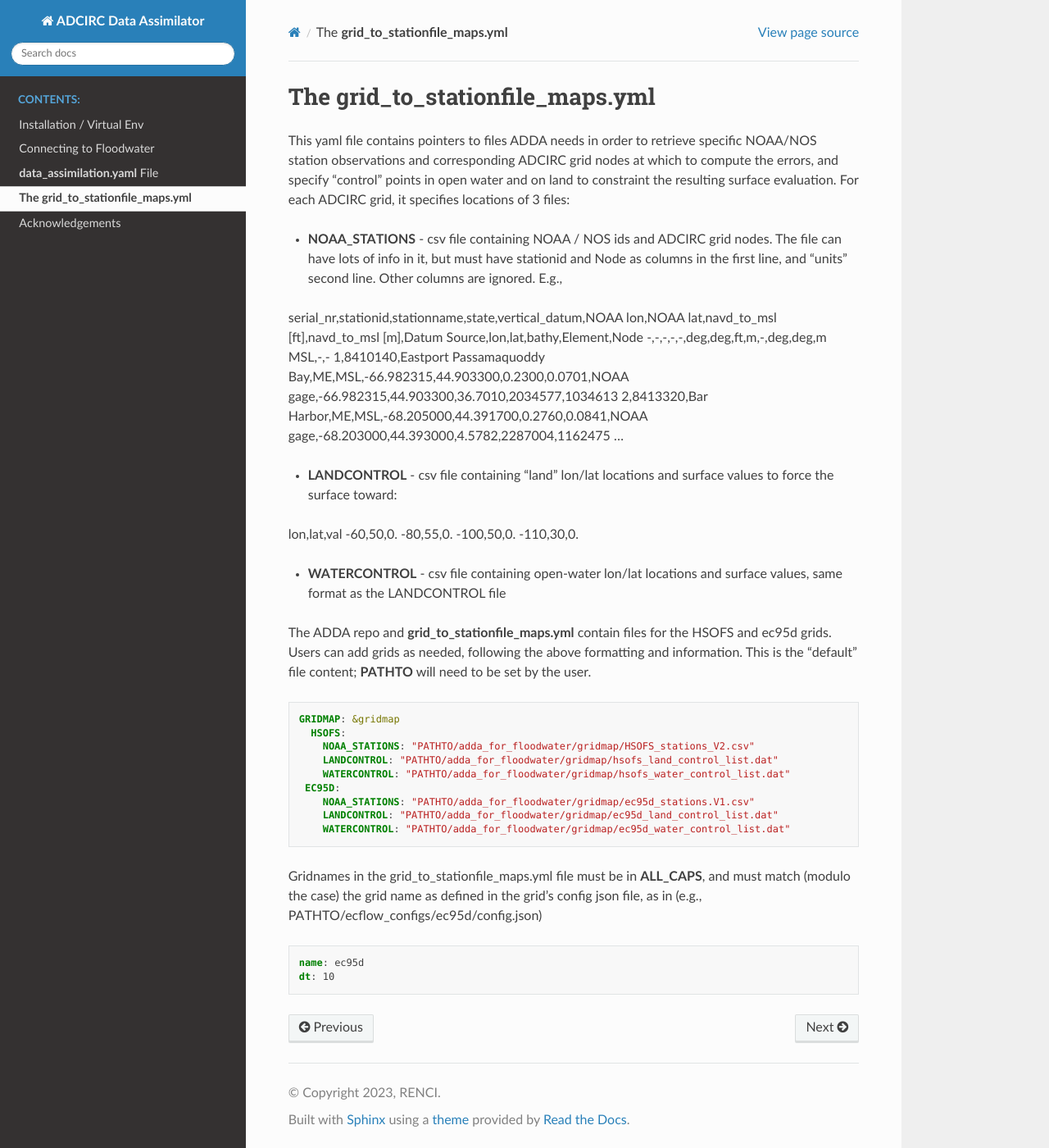
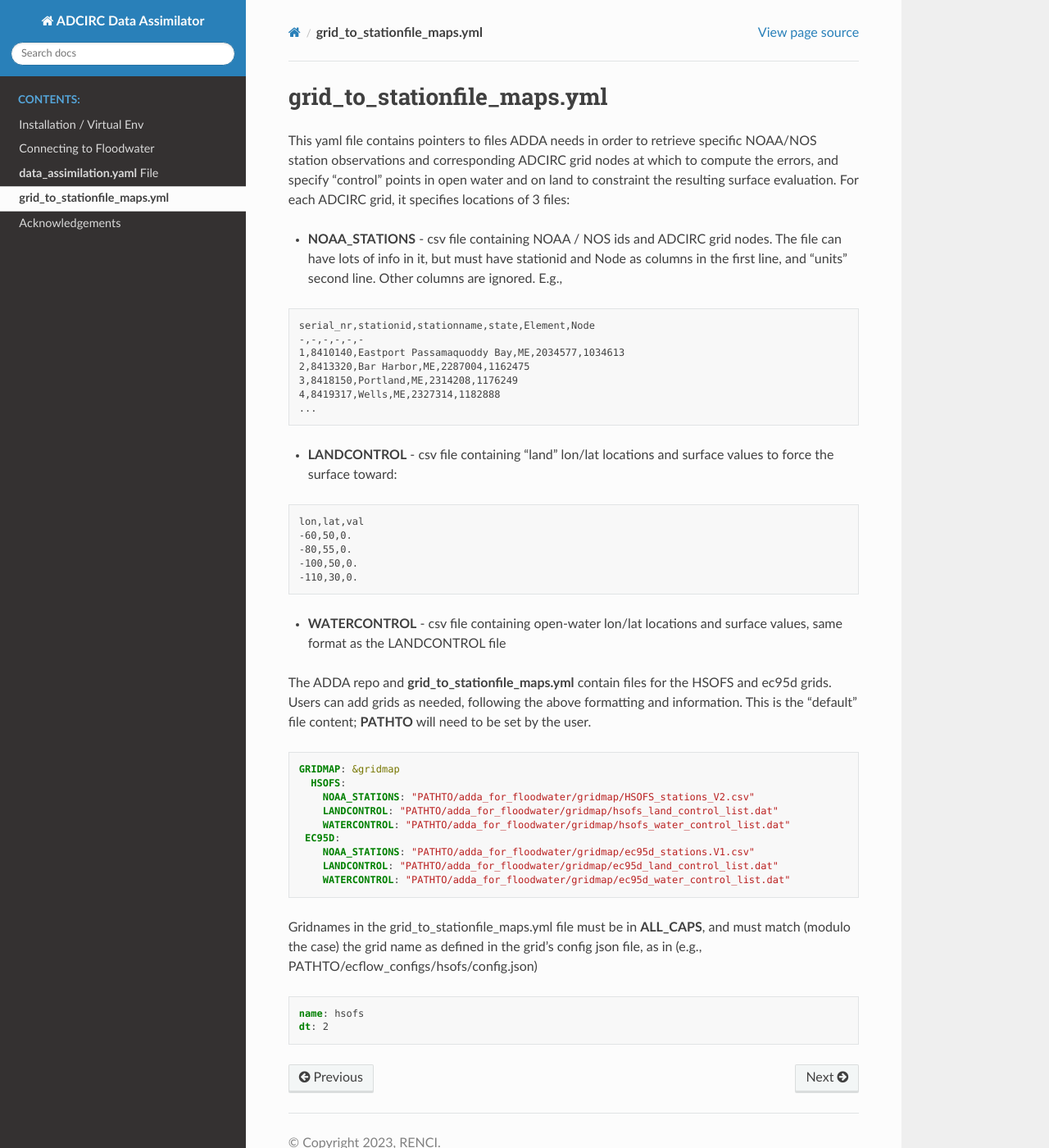
Before and after one commit to RENCI/adda_for_floodwater, a Sphinx documentation site: the page built from doc/source/gridmap.rst, in a window 1280 px wide and 1400 px high. Shown: the whole window at 82% size. Built offline with Sphinx 7.4.7 and the Read the Docs theme 2.0.0, drawn with Linux system fonts in a browser that asks for light colours; formulas are drawn with MathJax 3.

Commit message:
updated gridmap file description

```diff
--- a/doc/source/gridmap.rst
+++ b/doc/source/gridmap.rst
@@ -1,25 +1,31 @@
 
 ####################################
-The **grid_to_stationfile_maps.yml**
+**grid_to_stationfile_maps.yml**
 ####################################
 
 This yaml file contains pointers to files ADDA needs in order to retrieve specific NOAA/NOS station observations and corresponding ADCIRC grid nodes at which to compute the errors, and specify "control" points in open water and on land to constraint the resulting surface evaluation.  For each ADCIRC grid, it specifies locations of 3 files:
 
 * **NOAA_STATIONS** - csv file containing NOAA / NOS ids and ADCIRC grid nodes.  The file can have lots of info in it, but must have stationid and Node as columns in the first line, and "units" second line.  Other columns are ignored. E.g.,
 
-serial_nr,stationid,stationname,state,vertical_datum,NOAA lon,NOAA lat,navd_to_msl [ft],navd_to_msl [m],Datum Source,lon,lat,bathy,Element,Node
--,-,-,-,-,deg,deg,ft,m,-,deg,deg,m MSL,-,-
-1,8410140,Eastport Passamaquoddy Bay,ME,MSL,-66.982315,44.903300,0.2300,0.0701,NOAA gage,-66.982315,44.903300,36.7010,2034577,1034613
-2,8413320,Bar Harbor,ME,MSL,-68.205000,44.391700,0.2760,0.0841,NOAA gage,-68.203000,44.393000,4.5782,2287004,1162475
-...
+.. code-block:: text
+
+  serial_nr,stationid,stationname,state,Element,Node
+  -,-,-,-,-,-
+  1,8410140,Eastport Passamaquoddy Bay,ME,2034577,1034613
+  2,8413320,Bar Harbor,ME,2287004,1162475
+  3,8418150,Portland,ME,2314208,1176249
+  4,8419317,Wells,ME,2327314,1182888
+  ...
 
 * **LANDCONTROL** - csv file containing "land" lon/lat locations and surface values to force the surface toward:
 
-lon,lat,val
--60,50,0.
--80,55,0.
--100,50,0.
--110,30,0.
+.. code-block:: text
+
+  lon,lat,val
+  -60,50,0.
+  -80,55,0.
+  -100,50,0.
+  -110,30,0.
 
 * **WATERCONTROL** - csv file containing open-water lon/lat locations and surface values, same format as the LANDCONTROL file
 
@@ -38,9 +44,9 @@ The ADDA repo and **grid_to_stationfile_maps.yml** contain files for the HSOFS a
       WATERCONTROL: "PATHTO/adda_for_floodwater/gridmap/ec95d_water_control_list.dat"
 
 
-Gridnames in the grid_to_stationfile_maps.yml file must be in **ALL_CAPS**, and must match (modulo the case) the grid name as defined in the grid's config json file, as in (e.g., PATHTO/ecflow_configs/ec95d/config.json)
+Gridnames in the grid_to_stationfile_maps.yml file must be in **ALL_CAPS**, and must match (modulo the case) the grid name as defined in the grid's config json file, as in (e.g., PATHTO/ecflow_configs/hsofs/config.json)
 
 .. code-block:: yaml
 
-   name: ec95d
-   dt: 10
+   name: hsofs
+   dt: 2
```
